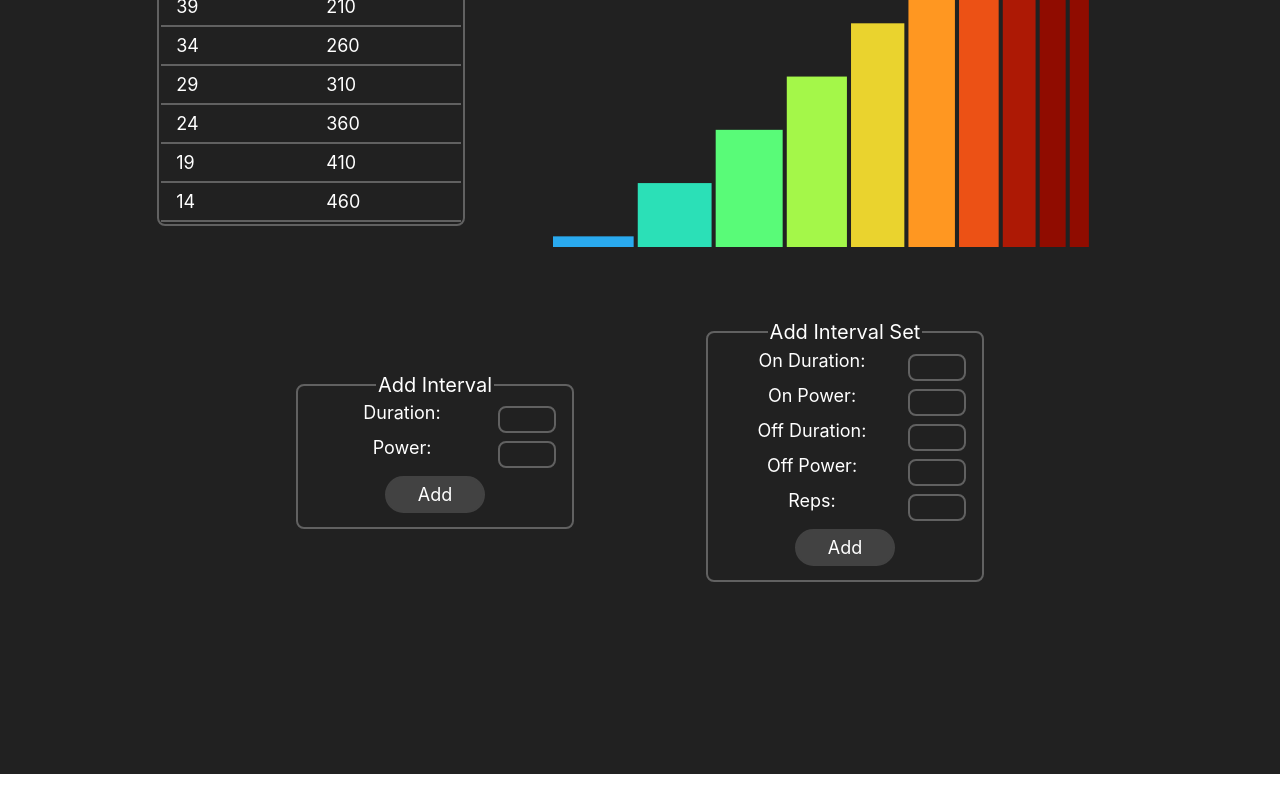
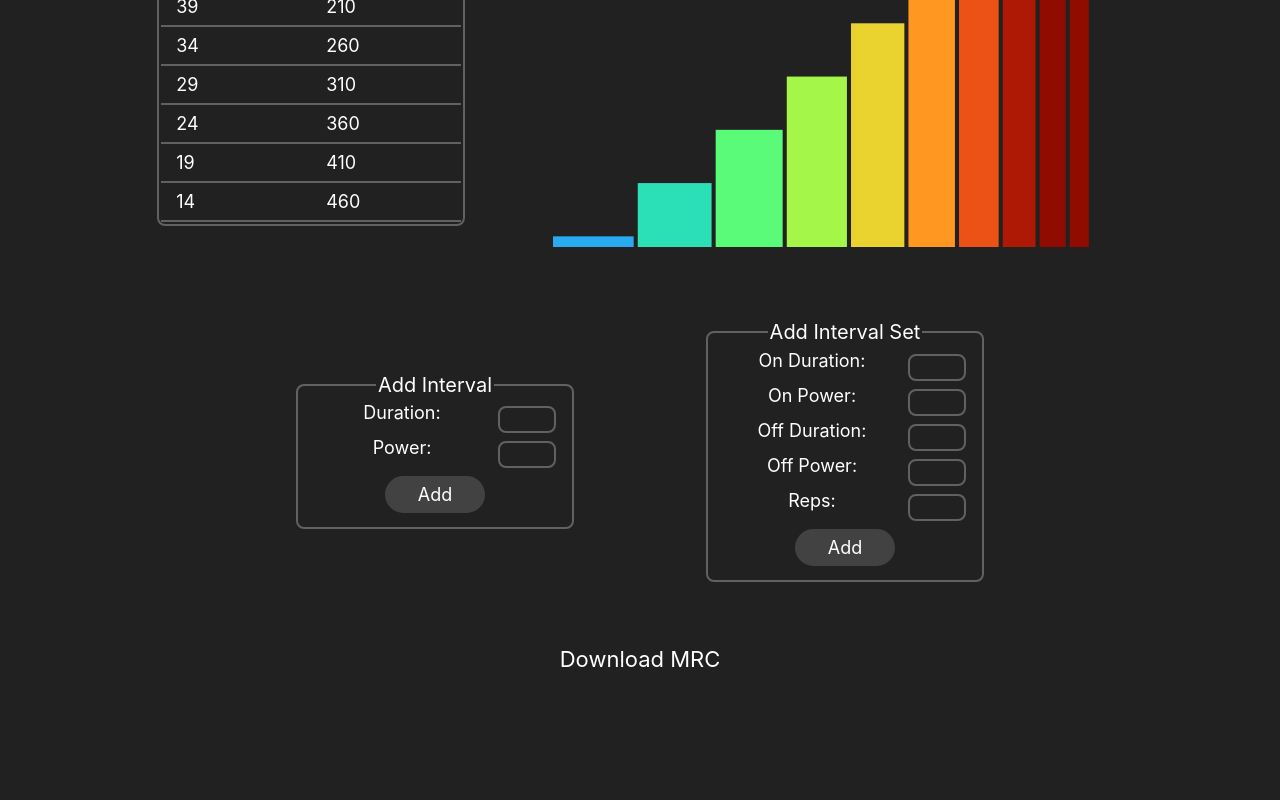
Before and after one commit to rbridges12/interval-builder, a React (Create React App) app: page / in a window 1280 px wide. Shown: the part 328-1128 px from the top of the page. Before the commit the page ends 1102 px from the top, so only its background shows below. Built offline with nearby package versions, Linux system fonts and the light colour scheme.

Commit message:
added exporter component that creates and downloads an MRC file

```diff
--- a/src/components/AddInterval.js
+++ b/src/components/AddInterval.js
@@ -1,4 +1,3 @@
-import React from 'react';
 import './AddInterval.css';
 
 function AddInterval(props) {
--- a/src/components/AddIntervalSet.js
+++ b/src/components/AddIntervalSet.js
@@ -1,5 +1,4 @@
-import React from 'react';
-import './AddInterval.css';
+import './AddIntervalSet.css';
 
 function AddInterval(props) {
     return (
--- a/src/components/App.js
+++ b/src/components/App.js
@@ -3,6 +3,7 @@ import ChartW from './ChartW';
 import IntervalList from './IntervalList';
 import AddInterval from './AddInterval';
 import AddIntervalSet from './AddIntervalSet';
+import Exporter from './Exporter';
 import React from 'react';
 
 
@@ -42,6 +43,7 @@ class App extends React.Component {
     event.preventDefault();
   }
 
+  // TODO: add ramp interval
   // TODO: option to exclude last rest
   handleIntervalSetAddition(event) {
     const target = event.target;
@@ -102,6 +104,12 @@ class App extends React.Component {
             <AddIntervalSet handleSubmit={this.handleIntervalSetAddition} />
           </div>
         </div>
+
+        <div className="Exporter">
+          <Exporter
+            data={this.state.interval_data}
+            fileName="test" />
+        </div>
       </div>
     );
   }
--- /dev/null
+++ b/src/components/Exporter.css
@@ -0,0 +1,11 @@
+a {
+    color: white;
+    font-size: calc(14px + 1vmin);
+    text-decoration: none;
+    padding: 8px;
+}
+
+a:hover {
+    border: 2px solid white;
+    border-radius: 40px;
+}
--- /dev/null
+++ b/src/components/Exporter.js
@@ -0,0 +1,57 @@
+import './Exporter.css';
+
+function toMRC(data) {
+    // TODO: add options for all of these settings
+    const units = "ENGLISH";
+    const description = "a description";
+    const filename = "workout.mrc";
+    const timeUnit = "MINUTES";
+    const powerUnit = "PERCENT";
+
+    // file header
+    let fileString = (
+        "[COURSE HEADER]\nVERSION = 2\n" +
+        "UNITS = " + units +
+        "\nDESCRIPTION = " + description +
+        "\nFILE NAME = " + filename +
+        "\n" + timeUnit + " " + powerUnit +
+        "\n[END COURSE HEADER]\n" +
+        "[COURSE DATA]"
+    );
+
+    // file interval data
+    let current_time = 0;
+    for (let interval in data) {
+
+        // start of interval
+        fileString += (
+            "\n" + Number(current_time).toFixed(2)
+            + "\t" + interval.power
+        );
+        current_time += interval.duration;
+
+        // end of interval
+        fileString += (
+            "\n" + Number(current_time).toFixed(2)
+            + "\t" + interval.power
+        );
+    }
+
+    fileString += "\n[END COURSE DATA]\n";
+    return fileString;
+}
+
+function Exporter(props) {
+    const fileName = props.fileName + ".mrc";
+    const mrcString = toMRC(props.data);
+    const blob = new Blob([mrcString]);
+    const DownloadUrl = URL.createObjectURL(blob);
+    return (
+        <a
+            download={fileName}
+            href={DownloadUrl}
+        >Download MRC</a>
+    );
+}
+
+export default Exporter;
```
Also changed, not shown: src/components/IntervalList.js (+1 -18 lines).
